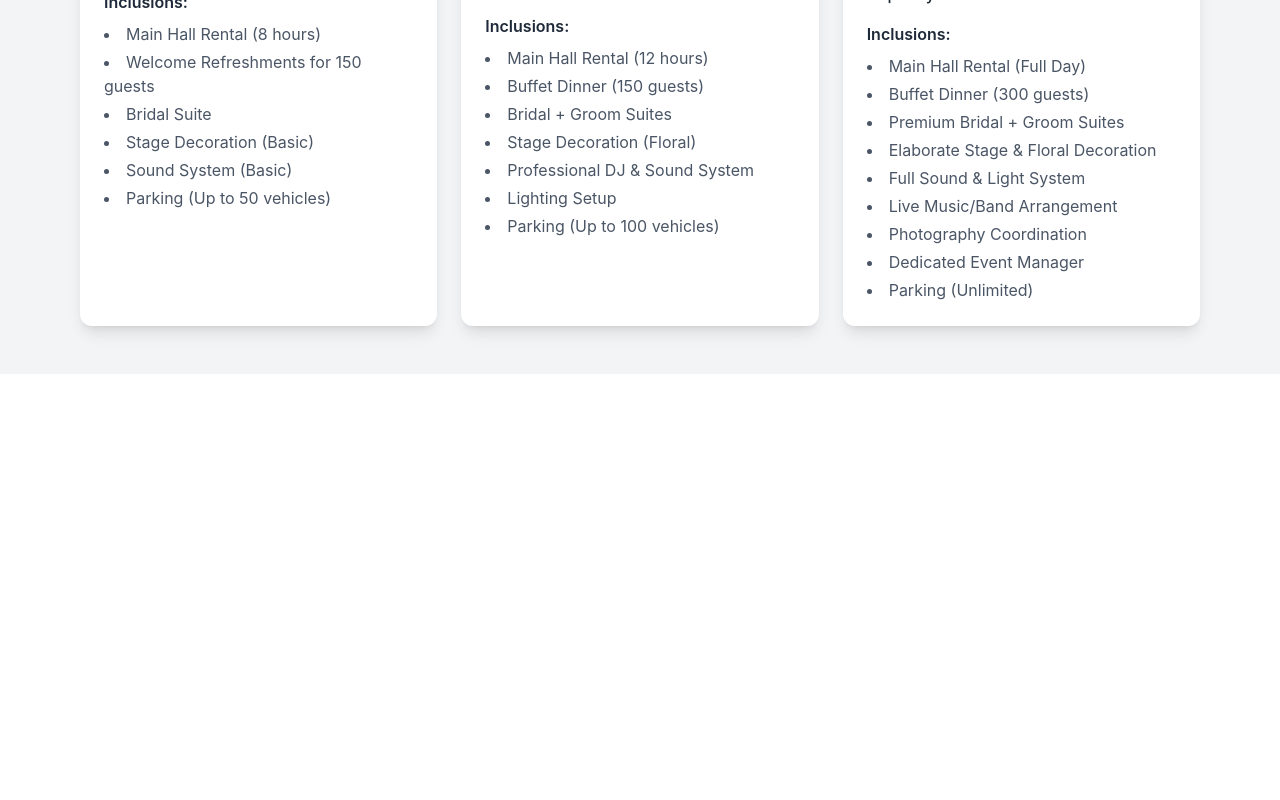
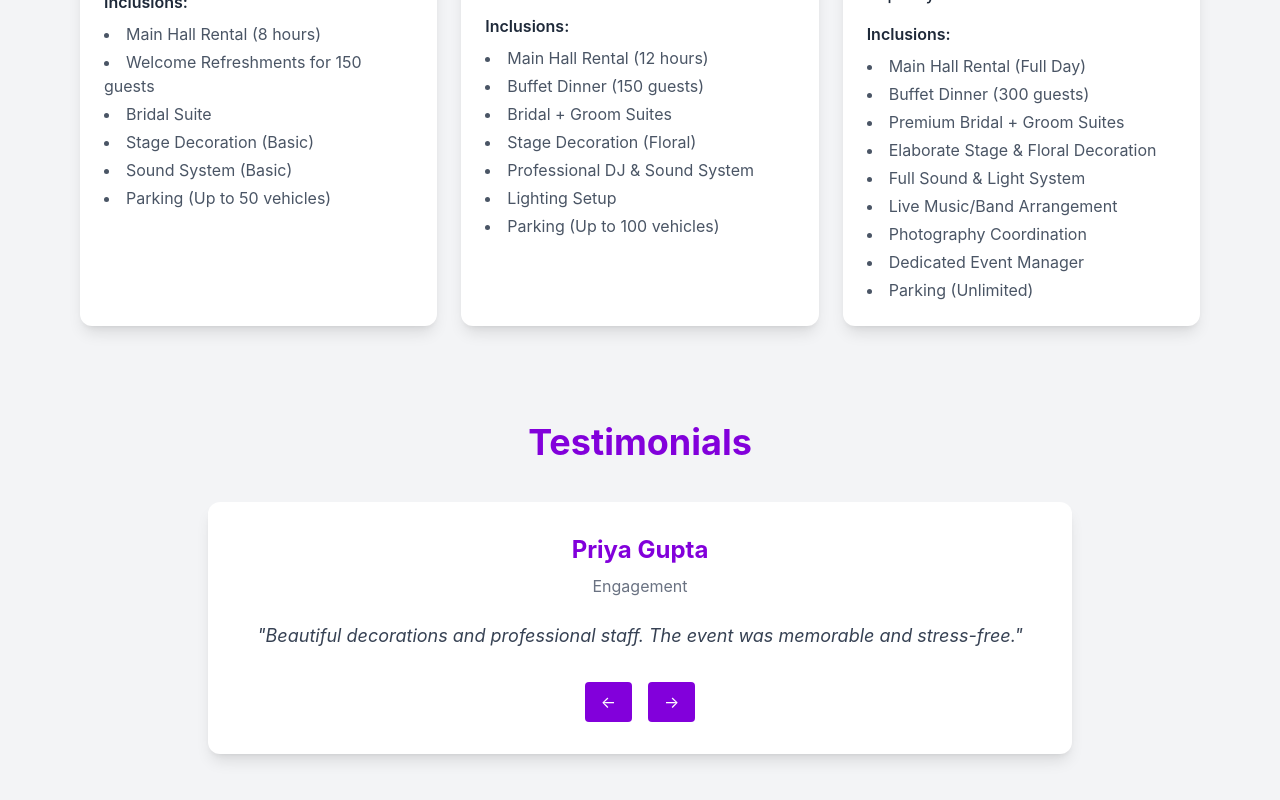
Before and after one commit to deveshkumar0902/Banquet_Intern, a React app in the folder frontend/: page / in a window 1280 px wide. Shown: the part 2018-2818 px from the top of the page. Before the commit the page ends 2392 px from the top, so only its background shows below. Built offline with nearby package versions, Linux system fonts and the light colour scheme; no server answers; the HTML template or start-up script is replaced by a standard one.

Commit message:
Created testimonials carousel with auto rotation

```diff
--- a/frontend/src/App.jsx
+++ b/frontend/src/App.jsx
@@ -6,6 +6,7 @@ import Hero from "./components/Hero";
 import GalleryPage from "./pages/Gallery";
 import VenueShowcase from "./components/VenueShowcase";
 import Packages from "./components/Packages";
+import Testimonials from "./components/Testimonials";
 function Home() {
   return (
     <>
@@ -13,6 +14,7 @@ function Home() {
       <EnquiryForm />
       <VenueShowcase />
       <Packages />
+      <Testimonials />
     </>
   );
 }
--- /dev/null
+++ b/frontend/src/components/Testimonials.jsx
@@ -0,0 +1,98 @@
+import { useEffect, useState } from "react";
+
+const mockTestimonials = [
+  {
+    id: 1,
+    name: "Rahul Sharma",
+    event: "Wedding",
+    review:
+      "Amazing venue and excellent management. Our wedding was flawless. Everything was organized perfectly.",
+  },
+  {
+    id: 2,
+    name: "Priya Gupta",
+    event: "Engagement",
+    review:
+      "Beautiful decorations and professional staff. The event was memorable and stress-free.",
+  },
+  {
+    id: 3,
+    name: "Amit Verma",
+    event: "Corporate Event",
+    review:
+      "Great experience. The team handled everything perfectly and our guests were impressed.",
+  },
+];
+
+function Testimonials() {
+  const [testimonials] = useState(mockTestimonials);
+  const [current, setCurrent] = useState(0);
+
+  useEffect(() => {
+    const timer = setInterval(() => {
+      setCurrent(
+        (prev) => (prev + 1) % testimonials.length
+      );
+    }, 3000);
+
+    return () => clearInterval(timer);
+  }, [testimonials.length]);
+
+  const prevSlide = () => {
+    setCurrent(
+      current === 0
+        ? testimonials.length - 1
+        : current - 1
+    );
+  };
+
+  const nextSlide = () => {
+    setCurrent(
+      (current + 1) % testimonials.length
+    );
+  };
+
+  const testimonial = testimonials[current];
+
+  return (
+    <section className="py-12 bg-gray-100">
+      <h2 className="text-4xl font-bold text-center text-purple-700 mb-10">
+        Testimonials
+      </h2>
+
+      <div className="max-w-4xl mx-auto px-4">
+        <div className="bg-white rounded-xl shadow-lg p-8 text-center relative">
+          <h3 className="text-2xl font-bold text-purple-700">
+            {testimonial.name}
+          </h3>
+
+          <p className="text-gray-500 mt-2">
+            {testimonial.event}
+          </p>
+
+          <p className="mt-6 text-gray-700 text-lg italic">
+            "{testimonial.review}"
+          </p>
+
+          <div className="flex justify-center gap-4 mt-8">
+            <button
+              onClick={prevSlide}
+              className="bg-purple-700 text-white px-4 py-2 rounded hover:bg-purple-800"
+            >
+              ←
+            </button>
+
+            <button
+              onClick={nextSlide}
+              className="bg-purple-700 text-white px-4 py-2 rounded hover:bg-purple-800"
+            >
+              →
+            </button>
+          </div>
+        </div>
+      </div>
+    </section>
+  );
+}
+
+export default Testimonials;
```
Also changed, not shown: 1 other file (tests, documents, lock files or other folders).
